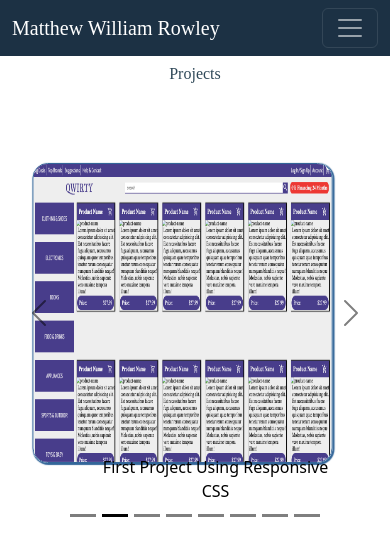
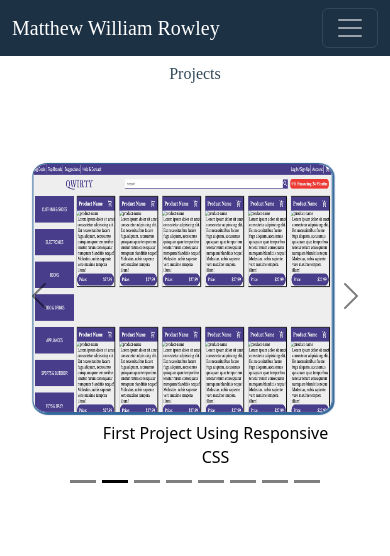
Before and after one commit to mattrowley10/Portfolio, a React (Vite) app: page /projects in a window 390 px wide. Shown: the top 556 px of the page. Built offline with nearby package versions, Linux system fonts and the light colour scheme.

Commit message:
different projectimg layout

```diff
--- a/src/App.css
+++ b/src/App.css
@@ -307,8 +307,9 @@ html, body{
     max-width: 300px;
   }
   .project-img{
-    height: 300px;
+    height: 250px;
     width: 300px;
+    margin-bottom: 6rem;
   }
   .resume{
     height: 38rem;
@@ -374,8 +375,9 @@ html, body{
     max-width: 300px;
   }
   .project-img{
-    height: 300px;
+    height: 250px;
     width: 300px;
+    margin-bottom: 6rem;
   }
   .resume{
     height: 40rem;
@@ -446,7 +448,7 @@ html, body{
     max-width: 300px;
   }
   .project-img{
-    height: 200px;
+    height: 150px;
     width: 200px;
   }
   .resume{
```
